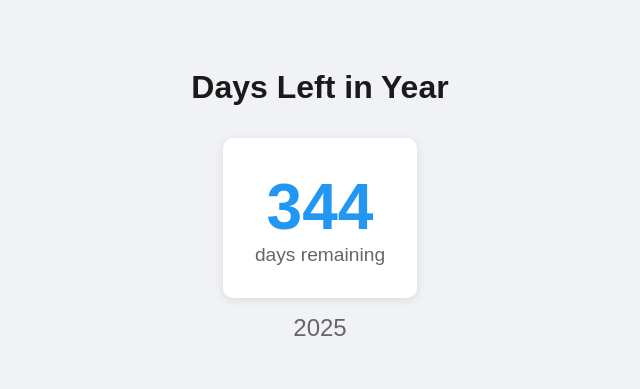
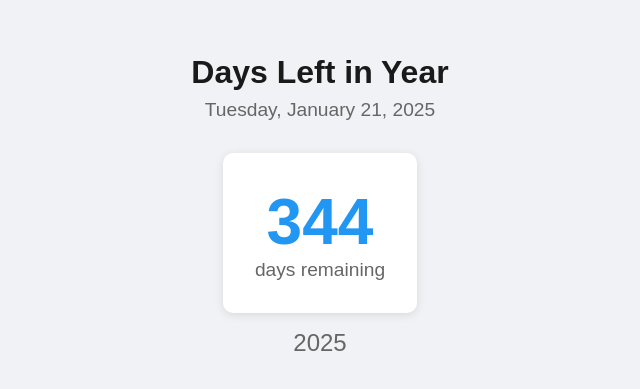
Before and after one commit to ashwintr/DaysInAYearCounter, a plain HTML site: page index.html in a window 1280 px wide. Shown: the part 205-594 px from the top of the page, without its empty margins (320-960 px from the left). Drawn offline with Linux system fonts and the light colour scheme.

Commit message:
Assistant checkpoint: Add today's date display
Assistant generated file changes:
- index.html: Add today's date element
- style.css: Add styling for date
- script.js: Add date display logic

---

User prompt:

That looks good.
Now, just below the text "Days Left in Year", I want today's date to be displayed.

```diff
--- a/index.html
+++ b/index.html
@@ -10,6 +10,7 @@
 <body>
   <div class="container">
     <h1>Days Left in Year</h1>
+    <div id="today" class="today-date"></div>
     <div class="countdown">
       <span id="days">0</span>
       <span class="label">days remaining</span>
--- a/script.js
+++ b/script.js
@@ -2,6 +2,12 @@
 function calculateDaysLeft() {
   const today = new Date();
   const currentYear = today.getFullYear();
+  document.getElementById('today').textContent = today.toLocaleDateString('en-US', {
+    weekday: 'long',
+    year: 'numeric',
+    month: 'long',
+    day: 'numeric'
+  });
   const endOfYear = new Date(currentYear, 11, 31); // December 31st
   const daysLeft = Math.ceil((endOfYear - today) / (1000 * 60 * 60 * 24));
 
--- a/style.css
+++ b/style.css
@@ -17,6 +17,12 @@ html, body {
 
 h1 {
   color: #1a1a1a;
+  margin-bottom: 0.5rem;
+}
+
+.today-date {
+  color: #666;
+  font-size: 1.2rem;
   margin-bottom: 2rem;
 }
 
```
